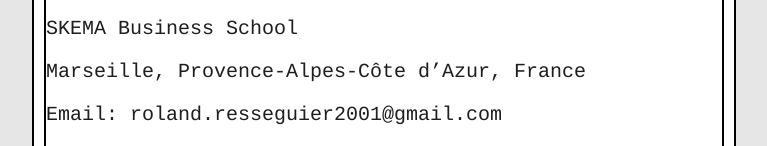
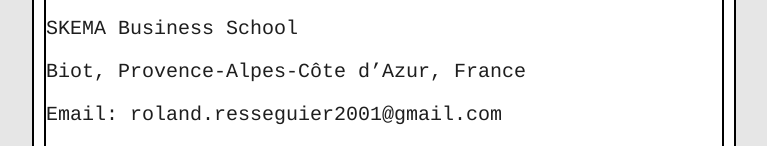
Before and after one commit to RolandR19/my-profile, a plain HTML site: page index.html in a window 1280 px wide. Shown: the part 918-1064 px from the top of the page, without its empty margins (256-1023 px from the left). Drawn offline with Linux system fonts and the light colour scheme.

Commit message:
Update index.html

```diff
--- a/index.html
+++ b/index.html
@@ -22,7 +22,7 @@
         <h1>Roland Resseguier</h1>
         <p>Étudiant Master of Science Digital Business et Intelligence Artificielle</p>
         <p>SKEMA Business School</p>
-        <p>Marseille, Provence-Alpes-Côte d’Azur, France</p>
+        <p>Biot, Provence-Alpes-Côte d’Azur, France</p>
         <p>Email: roland.resseguier2001@gmail.com</p>
         <p>LinkedIn: <a href="https://www.linkedin.com/in/roland-resseguier-99b2301b0">linkedin.com/in/roland-resseguier-99b2301b0</a></p>
     </header>
```
